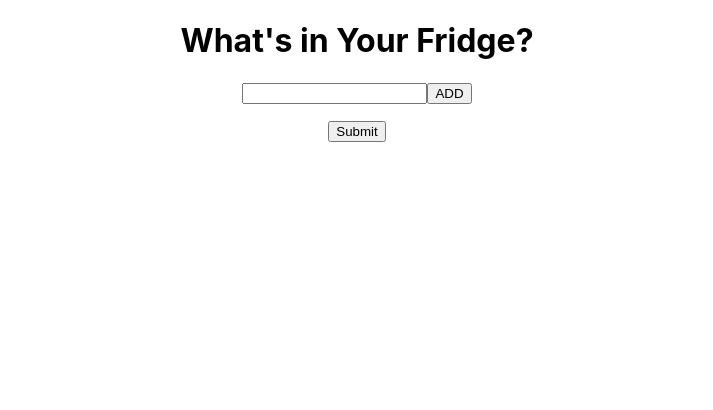
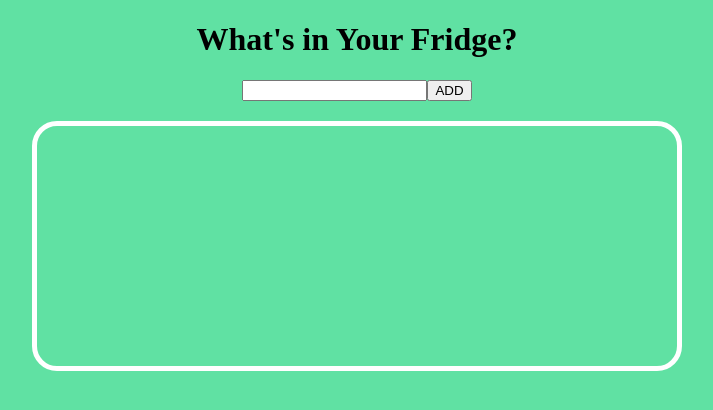
Before and after one commit to noshinc346/React-recipe, a React (Create React App) app: page / in a window 1280 px wide. Shown: the top 410 px of the page, without its empty margins (283-996 px from the left). Built offline with nearby package versions, Linux system fonts and the light colour scheme.

Commit message:
progress updated

```diff
--- a/src/App.css
+++ b/src/App.css
@@ -1,16 +1,8 @@
 .App {
+  width: 100vw;
+  height: 100vh;
   text-align: center;
-}
-
-.App-logo {
-  height: 40vmin;
-  pointer-events: none;
-}
-
-@media (prefers-reduced-motion: no-preference) {
-  .App-logo {
-    animation: App-logo-spin infinite 20s linear;
-  }
+  background-color: #60e1a3;
 }
 
 .App-header {
@@ -28,11 +20,36 @@
   color: #61dafb;
 }
 
-@keyframes App-logo-spin {
-  from {
-    transform: rotate(0deg);
-  }
-  to {
-    transform: rotate(360deg);
-  }
+.title {
+
 }
+
+.listContainer {
+  border: white;
+  border-width: thick;
+  border-style: solid;
+  border-radius: 25px;
+  margin: auto;
+  width: 50%;
+  height: 30vh;
+}
+
+.ingredientListItem {
+  list-style-type: none;
+
+    border: #149c14;
+    border-radius: 25px;
+    background: #00ad60;
+    padding: 2px 15px 2px 15px;
+    margin: 5px;
+}
+
+.ingredientList {
+  padding: 0;
+  display: grid;
+  grid-template-columns: repeat(4, 1fr);
+}
+
+.newIngredientForm {
+  margin: 20px;
+}
--- a/src/App.jsx
+++ b/src/App.jsx
@@ -15,11 +15,12 @@ function App() {
   const [meals, setMeals] = useState([])
 
   // API FETCH RECIPE ----------------------------------------------------------------------------
-  const fetchRecipes = async () => {
-    const ingredientList = ingredients.join("+")
-    const res = await axios(`https://api.edamam.com/search?q=${ingredientList}&app_id=${process.env.REACT_APP_APP_ID}&app_key=${process.env.REACT_APP_APP_KEY}`)
-    setMeals(res.data.hits)
-  }
+
+  // const fetchRecipes = async () => {
+  //   const ingredientList = ingredients.join("+")
+  //   const res = await axios(`https://api.edamam.com/search?q=${ingredientList}&app_id=${process.env.REACT_APP_APP_ID}&app_key=${process.env.REACT_APP_APP_KEY}`)
+  //   setMeals(res.data.hits)
+  // }
   // useEffect(() => {
   //   fetchRecipes()
   // }, [])
@@ -28,21 +29,21 @@ function App() {
   // DISPLAY ----------------------------------------------------------------------------
   return (
     <div className="App">
-      <h1>What's in Your Fridge?</h1>
+      <h1 className='title'>What's in Your Fridge?</h1>
 
       <NewIngredientForm setIngredients={setIngredients}/>
 
       <IngredientList ingredients={ingredients}/>
 
-      <button onClick={fetchRecipes}>Submit</button>
+      {/* <button onClick={fetchRecipes}>Submit</button>
 
       {meals.length > 0 && (
         <div className='recipes-container'>
-          {meals.map((meal) => (
-            <RecipesList meal={meal}/>
+          {meals.map((meal, idx) => (
+            <RecipesList key={idx} meal={meal}/>
           ))}
         </div>
-      )}
+      )} */}
 
     </div>
   );
--- a/src/IngredientList.jsx
+++ b/src/IngredientList.jsx
@@ -4,6 +4,7 @@ import IngredientListItem from './IngredientListItem'
 
 function IngredientList({ ingredients }) {
   return (
+    <div className='listContainer'>
       <ul className='ingredientList'>
           {
               ingredients.map((ingredient, idx)=> (
@@ -11,6 +12,7 @@ function IngredientList({ ingredients }) {
               ))
           }
       </ul>
+    </div>
   )
 }
 
--- a/src/RecipesList.jsx
+++ b/src/RecipesList.jsx
@@ -2,13 +2,13 @@ import React from 'react'
 
 function RecipesList({ meal }) {
   return (
-    <div>
+    <div className='meal'>
         {/* image  */}
         <img className='mealImg' src={meal.recipe.image} alt={meal.recipe.label} />
+        {/* meal name */}
+        <h2>{meal.recipe.label}</h2>
         {/* mealtype  */}
         <p>{meal.recipe.mealType}</p>
-    {/* meal name */}
-    <h2>{meal.recipe.label}</h2>
         {/* caloraies  */}
         <p>Calories:{Math.round(meal.recipe.calories)}</p>
     </div>
--- a/src/index.css
+++ b/src/index.css
@@ -1,13 +1,19 @@
-body {
-  margin: 0;
-  font-family: -apple-system, BlinkMacSystemFont, 'Segoe UI', 'Roboto', 'Oxygen',
-    'Ubuntu', 'Cantarell', 'Fira Sans', 'Droid Sans', 'Helvetica Neue',
-    sans-serif;
-  -webkit-font-smoothing: antialiased;
-  -moz-osx-font-smoothing: grayscale;
+body{
+  margin: 0px;
+  padding: 0px;
+  width: 100vw;
+  height: 100vh;
+  display: flex;
+  justify-content: center;
+  align-items: center;
 }
 
-code {
-  font-family: source-code-pro, Menlo, Monaco, Consolas, 'Courier New',
-    monospace;
+#root{
+  margin: 0px;
+  padding: 0px;
+  width: 100vw;
+  height: 100vh;
+  display: flex;
+  justify-content: center;
+  align-items: center;
 }
```
Lines whose indentation alone changed are shown as unchanged.
